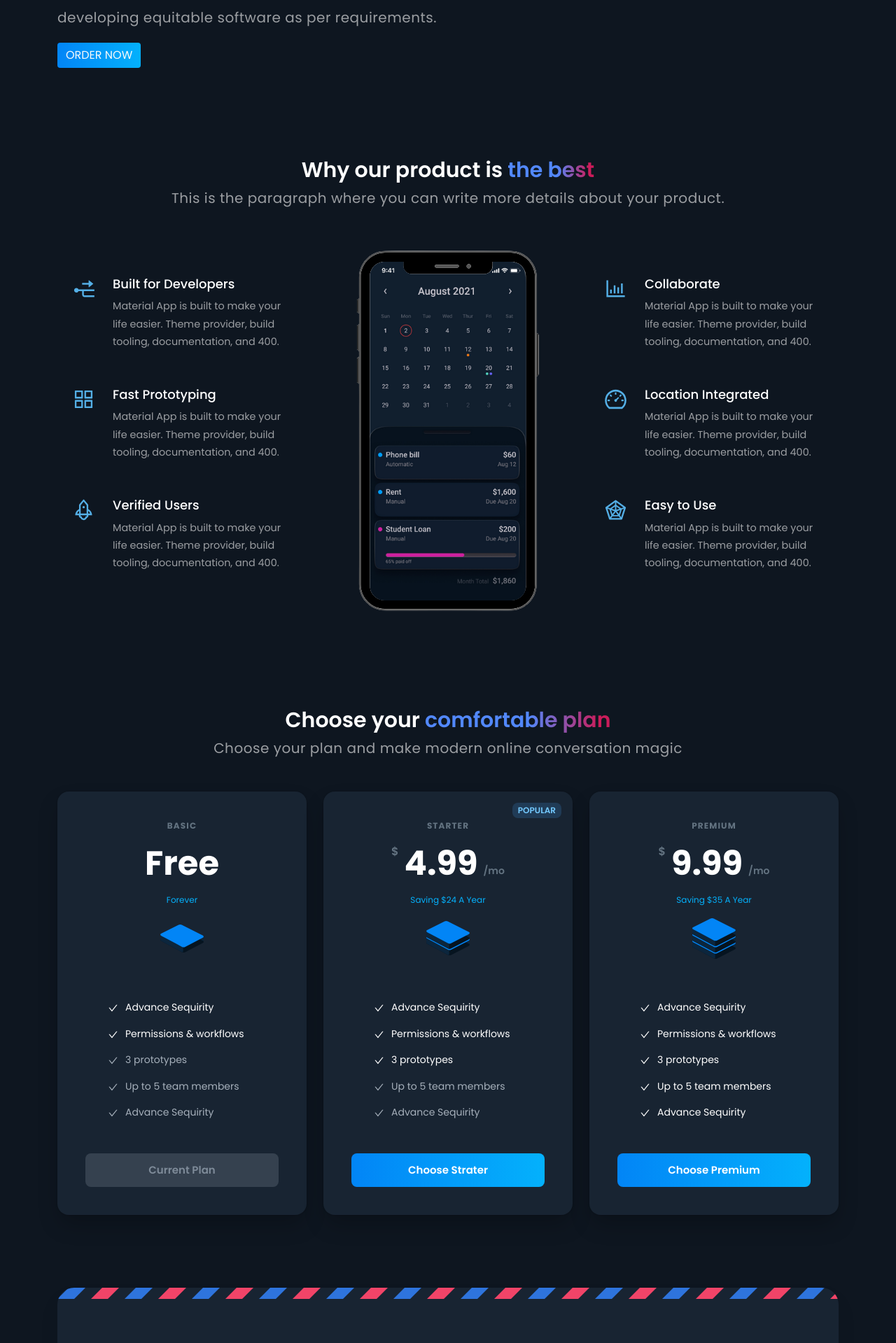
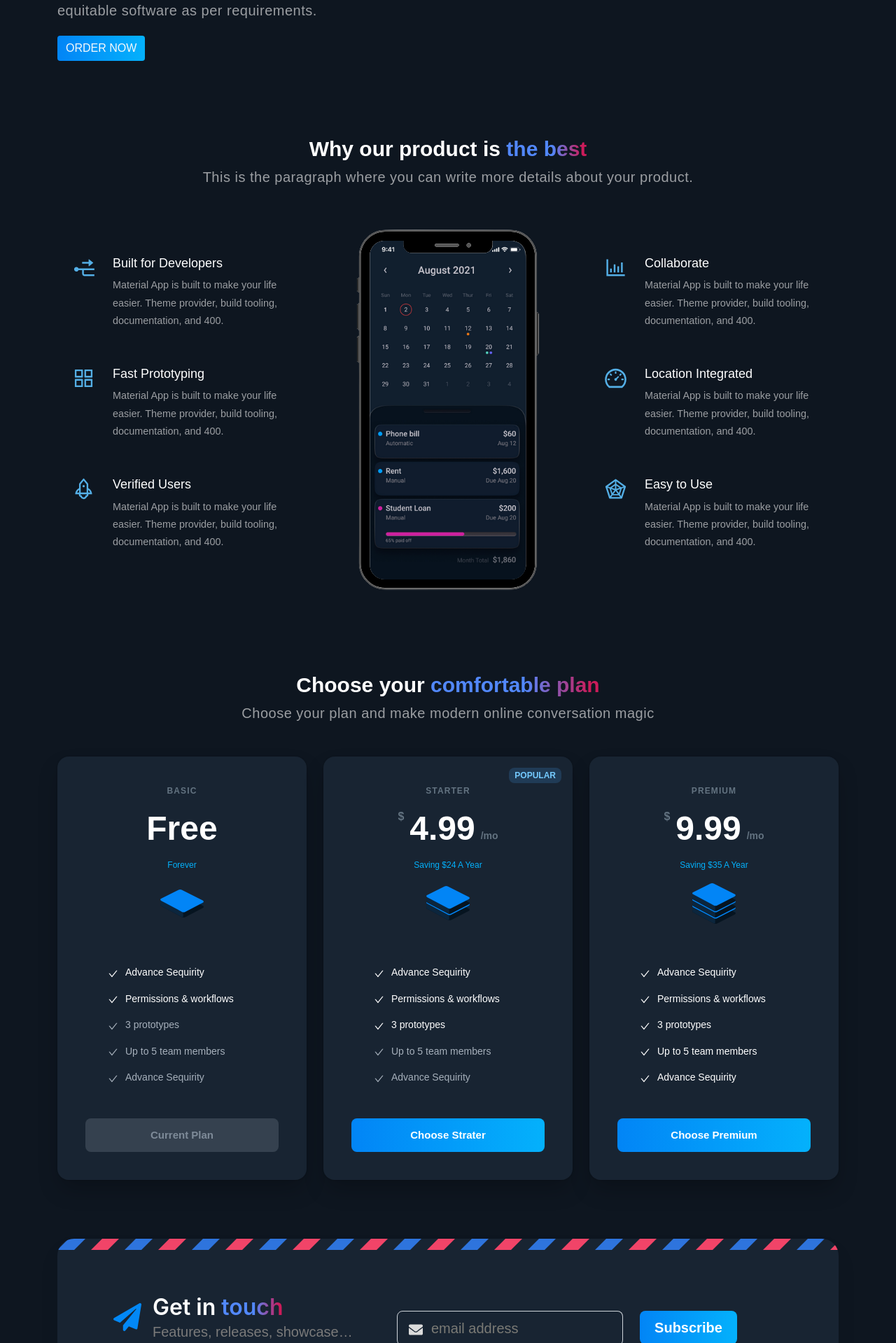
Before and after one commit to shahriarshafin/softavia, a React (Create React App) app: page / in a window 1280 px wide. Shown: the part 361-2280 px from the top of the page at 70% size. Built offline with nearby package versions, Linux system fonts and the light colour scheme.

Commit message:
app css remover, styleed aded

```diff
--- a/src/App.css
+++ /dev/null
@@ -1,95 +0,0 @@
-@import url('https://fonts.googleapis.com/css2?family=Poppins:wght@100;300;400;500;600;700&family=Roboto:wght@300;400;500;700&display=swap');
-:root {
-	scroll-behavior: smooth;
-}
-
-body {
-	background-color: #0e1620;
-	font-family: 'Poppins', sans-serif;
-}
-section {
-	padding-top: 40px;
-	padding-bottom: 40px;
-}
-.main-gradient {
-	background: rgb(82, 136, 252);
-	background: linear-gradient(
-		90deg,
-		rgba(82, 136, 252, 1) 57%,
-		rgba(203, 28, 90, 1) 94%
-	) !important;
-	-webkit-background-clip: text !important;
-	-webkit-text-fill-color: transparent !important;
-	background-clip: text !important;
-}
-.main-btn {
-	background: rgb(2, 133, 246);
-	background: linear-gradient(
-		90deg,
-		rgba(2, 133, 246, 1) 0%,
-		rgba(4, 177, 252, 1) 100%
-	);
-	color: #fff;
-	padding: 0.375rem 0.75rem;
-	font-weight: 400;
-	line-height: 1.5;
-	text-align: center;
-	cursor: pointer;
-	user-select: none;
-	font-size: 1rem;
-	border-radius: 0.25rem;
-	border: transparent;
-}
-.main-btn:hover {
-	background: rgb(4, 177, 252);
-	background: linear-gradient(
-		90deg,
-		rgba(4, 177, 252, 1) 0%,
-		rgba(2, 133, 246, 1) 100%
-	);
-}
-.user-select-none {
-	-webkit-user-drag: none;
-	user-select: none;
-	-webkit-user-select: none;
-	-ms-user-select: none;
-}
-
-.text-scilent {
-	color: #a6b0bb;
-}
-
-.feature-heading {
-	color: #fff;
-	font-weight: 600;
-	font-size: 1.875rem;
-	text-align: center;
-}
-.feture-description {
-	color: #9b9ea2;
-	font-size: 1.25rem;
-	line-height: 1.75rem;
-	font-weight: 400;
-	letter-spacing: 0.025em;
-	text-align: center;
-	margin-bottom: 3rem;
-}
-
-/* ......NAV........... */
-.nav-scrolled {
-	border-bottom: 2px solid #cb1c5a;
-}
-.navbar-toggler:focus {
-	text-decoration: none;
-	outline: 0;
-	box-shadow: 0 0 0 0rem;
-	border-color: rgb(4, 177, 252);
-}
-/* #footer */
-.brand-logo {
-	height: 2.25rem;
-	-webkit-user-drag: none;
-	user-select: none;
-	-webkit-user-select: none;
-	-ms-user-select: none;
-}
--- a/src/App.js
+++ b/src/App.js
@@ -1,22 +1,23 @@
 import 'bootstrap/dist/css/bootstrap.min.css';
-import './App.css';
 import Features from './components/Features/Features';
 import Footer from './components/Footer/Footer';
 import Hero from './components/Hero/Hero';
 import Navbar from './components/Navbar/Navbar';
 import Newsletter from './components/Newsletter/Newsletter';
 import Pricing from './components/Pricing/Pricing';
+import GlobalStyle from './components/Styles/GlobalStyle';
 
 function App() {
 	return (
-		<div>
+		<>
+			<GlobalStyle />
 			<Navbar />
 			<Hero />
 			<Features />
 			<Pricing />
 			<Newsletter />
 			<Footer />
-		</div>
+		</>
 	);
 }
 
--- /dev/null
+++ b/src/App.style.js
@@ -0,0 +1,66 @@
+import { default as styled } from 'styled-components';
+
+// export const GlobalStyles = createGlobalStyle`
+// body {
+// 	background-color: #0e1620;
+// 	font-family: 'Poppins', sans-serif;
+// }
+// `;
+
+export const SectionArea = styled.section`
+	padding-top: 30px;
+	padding-bottom: 30px;
+`;
+export const MainGradient = styled.span`
+	background: rgb(82, 136, 252);
+	background: linear-gradient(
+		90deg,
+		rgba(82, 136, 252, 1) 57%,
+		rgba(203, 28, 90, 1) 94%
+	) !important;
+	-webkit-background-clip: text !important;
+	-webkit-text-fill-color: transparent !important;
+	background-clip: text !important;
+`;
+export const MainButton = styled.button`
+	background: rgb(2, 133, 246);
+	background: linear-gradient(
+		90deg,
+		rgba(2, 133, 246, 1) 0%,
+		rgba(4, 177, 252, 1) 100%
+	);
+	color: #fff;
+	padding: 0.375rem 0.75rem;
+	font-weight: 400;
+	line-height: 1.5;
+	text-align: center;
+	cursor: pointer;
+	user-select: none;
+	font-size: 1rem;
+	border-radius: 0.25rem;
+	border: transparent;
+	&:hover {
+		background: rgb(4, 177, 252);
+		background: linear-gradient(
+			90deg,
+			rgba(4, 177, 252, 1) 0%,
+			rgba(2, 133, 246, 1) 100%
+		);
+	}
+`;
+export const SectionHeading = styled.h2`
+	color: #fff;
+	font-weight: 600;
+	font-size: 1.875rem;
+	text-align: center;
+	margin-top: 3rem !important;
+`;
+export const SectionDescription = styled.p`
+	color: #9b9ea2;
+	font-size: 1.25rem;
+	line-height: 1.75rem;
+	font-weight: 400;
+	letter-spacing: 0.025em;
+	text-align: center;
+	margin-bottom: 3rem;
+`;
--- a/src/components/Features/Features.jsx
+++ b/src/components/Features/Features.jsx
@@ -9,20 +9,26 @@ import {
 	AiOutlineRocket,
 } from 'react-icons/ai';
 import styled from 'styled-components';
+import {
+	MainGradient,
+	SectionArea,
+	SectionDescription,
+	SectionHeading,
+} from '../../App.style';
 import MobileMoc from '../../assets/images/mobile.png';
 
 const Features = () => {
 	return (
 		<>
-			<section id='services'>
+			<SectionArea id='services'>
 				<Container>
-					<h2 className='feature-heading mt-5'>
-						Why our product is <span className='main-gradient'>the best</span>
-					</h2>
-					<p className='feture-description'>
+					<SectionHeading>
+						Why our product is <MainGradient>the best</MainGradient>
+					</SectionHeading>
+					<SectionDescription>
 						This is the paragraph where you can write more details about your
 						product.
-					</p>
+					</SectionDescription>
 
 					<FeatureItemWrap className='row'>
 						<Col xs={12} lg={4}>
@@ -136,7 +142,7 @@ const Features = () => {
 						</Col>
 					</FeatureItemWrap>
 				</Container>
-			</section>
+			</SectionArea>
 		</>
 	);
 };
--- a/src/components/Footer/Footer.jsx
+++ b/src/components/Footer/Footer.jsx
@@ -54,7 +54,7 @@ const Footer = () => {
 								className='mt-4 d-flex align-items-center justify-content-center'
 							>
 								<Nav.Link href='/'>
-									<img className='brand-logo' src={Logo} alt='' />
+									<BrandLogo src={Logo} alt='' />
 								</Nav.Link>
 							</Col>
 
@@ -78,6 +78,7 @@ const Footer = () => {
 export default Footer;
 
 const FooterSection = styled.section`
+	padding-top: 40px;
 	padding-bottom: 0px;
 	footer {
 		background-color: #182432;
@@ -93,3 +94,10 @@ const IconWrap = styled.div`
 		color: #fff;
 	}
 `;
+const BrandLogo = styled.img`
+	height: 2.25rem;
+	-webkit-user-drag: none;
+	user-select: none;
+	-webkit-user-select: none;
+	-ms-user-select: none;
+`;
--- a/src/components/Navbar/Navbar.jsx
+++ b/src/components/Navbar/Navbar.jsx
@@ -1,7 +1,8 @@
 import React from 'react';
-import { Button, Container, Nav, Navbar } from 'react-bootstrap';
+import { Container, Nav, Navbar } from 'react-bootstrap';
 import { AiOutlineBars } from 'react-icons/ai';
 import styled from 'styled-components';
+import { MainButton } from '../../App.style';
 import Logo from '../../assets/images/logo.svg';
 
 const BootNavbar = () => {
@@ -32,7 +33,7 @@ const BootNavbar = () => {
 							</Nav>
 
 							<Nav.Link className='p-0' href='#newsletter'>
-								<Button className='main-btn'>CONTACT US</Button>
+								<MainButton>CONTACT US</MainButton>
 							</Nav.Link>
 						</Navbar.Collapse>
 					</Container>
--- a/src/components/Newsletter/Newsletter.jsx
+++ b/src/components/Newsletter/Newsletter.jsx
@@ -3,12 +3,13 @@ import { Col, Container, Row } from 'react-bootstrap';
 import { IconContext } from 'react-icons';
 import { FaEnvelope, FaPaperPlane } from 'react-icons/fa';
 import styled from 'styled-components';
+import { MainGradient, SectionArea } from '../../App.style';
 import StripImg from '../../assets/images/newsletter-strip.png';
 
 const Newsletter = () => {
 	return (
 		<>
-			<section id='newsletter'>
+			<SectionArea id='newsletter'>
 				<Container>
 					<NewsletterWrapper>
 						<Row className='d-flex align-items-center justify-content-center'>
@@ -20,7 +21,7 @@ const Newsletter = () => {
 
 									<div className='ms-3'>
 										<h2>
-											Get in<span className='main-gradient'> touch</span>
+											Get in<MainGradient> touch</MainGradient>
 										</h2>
 										<p>Features, releases, showcase… stay in the loop!</p>
 									</div>
@@ -47,16 +48,14 @@ const Newsletter = () => {
 										</div>
 									</Col>
 									<Col sm={12} md={4}>
-										<SubBtn type='submit' className='main-btn'>
-											Subscribe
-										</SubBtn>
+										<SubBtn type='submit'>Subscribe</SubBtn>
 									</Col>
 								</Form>
 							</Col>
 						</Row>
 					</NewsletterWrapper>
 				</Container>
-			</section>
+			</SectionArea>
 		</>
 	);
 };
@@ -139,4 +138,25 @@ const SubBtn = styled.button`
 		box-shadow 250ms cubic-bezier(0.4, 0, 0.2, 1) 0ms,
 		border-color 250ms cubic-bezier(0.4, 0, 0.2, 1) 0ms,
 		color 250ms cubic-bezier(0.4, 0, 0.2, 1) 0ms;
+
+	background: rgb(2, 133, 246);
+	background: linear-gradient(
+		90deg,
+		rgba(2, 133, 246, 1) 0%,
+		rgba(4, 177, 252, 1) 100%
+	);
+	color: #fff;
+	line-height: 1.5;
+	text-align: center;
+	cursor: pointer;
+	user-select: none;
+	border: transparent;
+	&:hover {
+		background: rgb(4, 177, 252);
+		background: linear-gradient(
+			90deg,
+			rgba(4, 177, 252, 1) 0%,
+			rgba(2, 133, 246, 1) 100%
+		);
+	}
 `;
--- a/src/components/Pricing/Pricing.jsx
+++ b/src/components/Pricing/Pricing.jsx
@@ -2,6 +2,12 @@ import React from 'react';
 import { Col, Row } from 'react-bootstrap';
 import { AiOutlineCheck } from 'react-icons/ai';
 import styled from 'styled-components';
+import {
+	MainGradient,
+	SectionArea,
+	SectionDescription,
+	SectionHeading,
+} from '../../App.style';
 import Volume1 from '../../assets/images/volume1.svg';
 import Volume2 from '../../assets/images/volume2.svg';
 import Volume3 from '../../assets/images/volume3.svg';
@@ -9,15 +15,15 @@ import Volume3 from '../../assets/images/volume3.svg';
 const Pricing = () => {
 	return (
 		<>
-			<section className='pricing' id='pricing'>
+			<SectionArea className='pricing' id='pricing'>
 				<div className='container'>
-					<h2 className='feature-heading mt-5'>
+					<SectionHeading>
 						Choose your
-						<span className='main-gradient'> comfortable plan</span>
-					</h2>
-					<p className='feture-description'>
+						<MainGradient> comfortable plan</MainGradient>
+					</SectionHeading>
+					<SectionDescription>
 						Choose your plan and make modern online conversation magic
-					</p>
+					</SectionDescription>
 
 					<Row>
 						<Col xs={12} md={6} lg={4}>
@@ -116,9 +122,7 @@ const Pricing = () => {
 									</li>
 								</BenefitListParent>
 
-								<PurchaseButton className='main-btn'>
-									Choose Strater
-								</PurchaseButton>
+								<PurchaseButton>Choose Strater</PurchaseButton>
 							</PriceBox>
 						</Col>
 
@@ -169,14 +173,12 @@ const Pricing = () => {
 									</li>
 								</BenefitListParent>
 
-								<PurchaseButton className='main-btn'>
-									Choose Premium
-								</PurchaseButton>
+								<PurchaseButton>Choose Premium</PurchaseButton>
 							</PriceBox>
 						</Col>
 					</Row>
 				</div>
-			</section>
+			</SectionArea>
 		</>
 	);
 };
@@ -294,8 +296,24 @@ const PurchaseButton = styled.div`
 		box-shadow 250ms cubic-bezier(0.4, 0, 0.2, 1) 0ms,
 		border-color 250ms cubic-bezier(0.4, 0, 0.2, 1) 0ms,
 		color 250ms cubic-bezier(0.4, 0, 0.2, 1) 0ms;
+
+	background: rgb(2, 133, 246);
+	background: linear-gradient(
+		90deg,
+		rgba(2, 133, 246, 1) 0%,
+		rgba(4, 177, 252, 1) 100%
+	);
+	color: #fff;
+	text-align: center;
+	user-select: none;
+	border: transparent;
 	&:hover {
-		background-color: rgb(0, 123, 85);
+		background: rgb(4, 177, 252);
+		background: linear-gradient(
+			90deg,
+			rgba(4, 177, 252, 1) 0%,
+			rgba(2, 133, 246, 1) 100%
+		);
 	}
 `;
 const CurrentPlanButton = styled.div`
--- /dev/null
+++ b/src/components/Styles/GlobalStyle.js
@@ -0,0 +1,32 @@
+import { createGlobalStyle } from 'styled-components';
+
+const GlobalStyle = createGlobalStyle`
+@import url('https://fonts.googleapis.com/css2?family=Poppins:wght@100;300;400;500;600;700&family=Roboto:wght@300;400;500;700&display=swap');
+:root {
+	scroll-behavior: smooth;
+}
+ body {
+	background-color: #0e1620;
+	font-family: 'Poppins', sans-serif;
+}
+.user-select-none {
+	-webkit-user-drag: none;
+	user-select: none;
+	-webkit-user-select: none;
+	-ms-user-select: none;
+}
+.text-scilent {
+	color: #a6b0bb;
+}
+.nav-scrolled {
+	border-bottom: 2px solid #cb1c5a;
+}
+.navbar-toggler:focus {
+	text-decoration: none;
+	outline: 0;
+	box-shadow: 0 0 0 0rem;
+	border-color: rgb(4, 177, 252);
+}
+`;
+
+export default GlobalStyle;
```
Also changed, not shown: src/components/Hero/Hero.jsx (+6 -5 lines).
